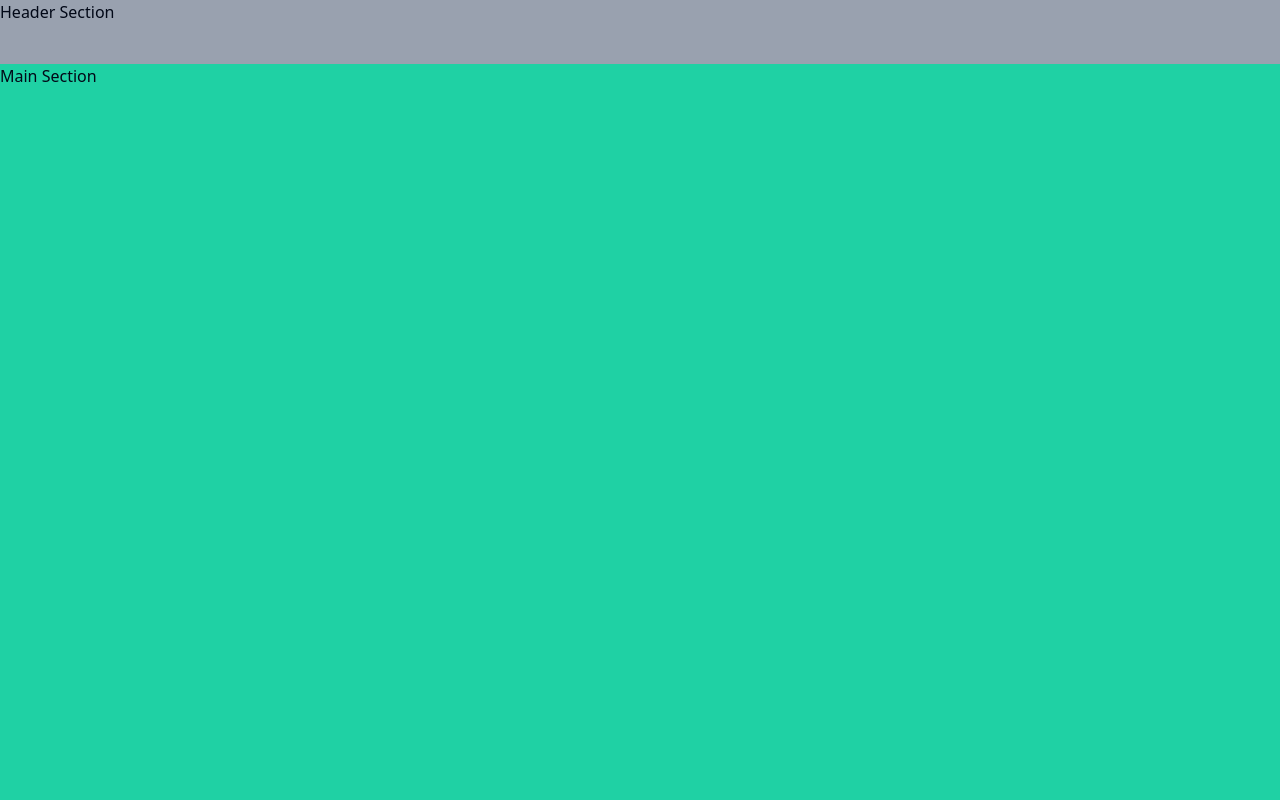
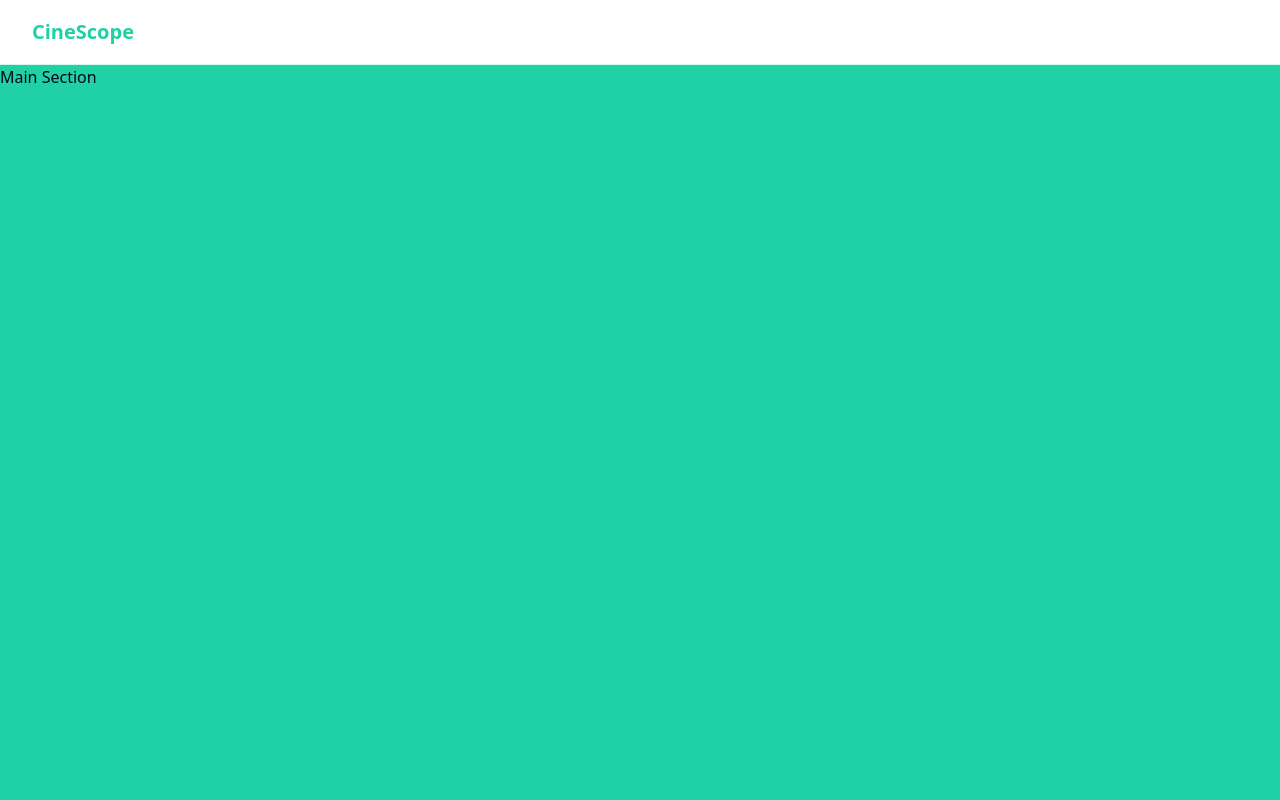
Before and after one commit to MalikBandara/cinescope-b03, a Next.js app: page / in a window 1280 px wide. Shown: the top 800 px of the page. Built offline with nearby package versions, Linux system fonts and the light colour scheme.

Commit message:
create header nav

```diff
--- a/components/header-nav.jsx
+++ b/components/header-nav.jsx
@@ -1,8 +1,14 @@
 
+import Link from "next/link"
 export default function HeaderNav() {
   return (
-    <header className="bg-gray-400 h-16">
-        Header Section
+    <header className="border-primary/20 bg-background sticky top-0 z-50 w-full border-b">
+        <div className="container flex h-16 items-center">
+        <Link href="/" className="flex items-center gap-2">
+          <span className="text-primary text-xl font-bold">CineScope</span>
+        </Link>
+        </div>
+
       </header>
   )
 }
```
